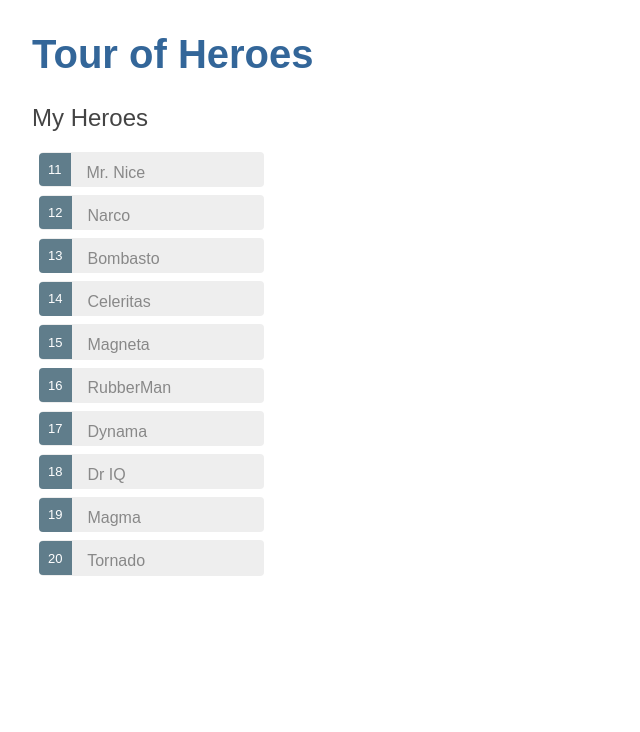
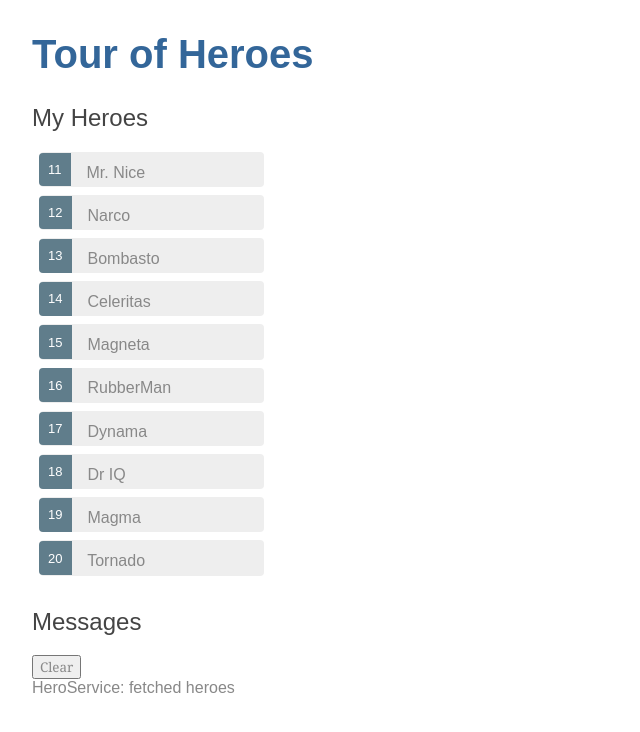
Before and after one commit to pawptart/Tour-of-Heroes, an Angular app: page / in a window 1280 px wide. Shown: the top 732 px of the page, without its empty margins (0-640 px from the left). Built offline with nearby package versions, Linux system fonts and the light colour scheme.

Commit message:
Added message logging

```diff
--- a/src/app/app.component.html
+++ b/src/app/app.component.html
@@ -1,2 +1,3 @@
 <h1>{{title}}</h1>
 <app-heroes></app-heroes>
+<app-messages></app-messages>
--- a/src/app/app.module.ts
+++ b/src/app/app.module.ts
@@ -5,12 +5,14 @@
 import { AppComponent } from './app.component';
 import { HeroesComponent } from './heroes/heroes.component';
 import { HeroDetailComponent } from './hero-detail/hero-detail.component';
+import { MessagesComponent } from './messages/messages.component';
 
 @NgModule({
   declarations: [
     AppComponent,
     HeroesComponent,
-    HeroDetailComponent
+    HeroDetailComponent,
+    MessagesComponent
   ],
   imports: [
     BrowserModule,
--- a/src/app/hero.service.ts
+++ b/src/app/hero.service.ts
@@ -2,15 +2,18 @@
 import { Hero } from './hero';
 import { HEROES } from './mock-heroes';
 import { Observable, of } from 'rxjs';
+import { MessageService } from './message.service';
 
 @Injectable({
   providedIn: 'root'
 })
 export class HeroService {
 
+  constructor(private messageService: MessageService) { }
+
   getHeroes(): Observable<Hero[]> {
+    this.messageService.add('HeroService: fetched heroes');
     return of(HEROES);
   }
 
-  constructor() { }
 }
--- a/src/app/heroes/heroes.component.ts
+++ b/src/app/heroes/heroes.component.ts
@@ -1,5 +1,6 @@
 import { Component, OnInit } from '@angular/core';
 import { HeroService } from '../hero.service';
+import { Hero } from '../hero';
 
 @Component({
   selector: 'app-heroes',
@@ -11,6 +12,7 @@
   heroes: Hero[];
 
   selectedHero: Hero;
+
   onSelect(hero: Hero): void {
     this.selectedHero = hero;
   }
--- /dev/null
+++ b/src/app/message.service.ts
@@ -0,0 +1,18 @@
+import { Injectable } from '@angular/core';
+
+@Injectable({
+  providedIn: 'root'
+})
+export class MessageService {
+
+  messages: string[] = [];
+
+  add(message: string) {
+    this.messages.push(message);
+  }
+
+  clear() {
+    this.messages = [];
+  }
+
+}
--- /dev/null
+++ b/src/app/messages/messages.component.html
@@ -0,0 +1,7 @@
+<div *ngIf="messageService.messages.length">
+
+  <h2>Messages</h2>
+  <button class="clear"
+    (click)="messageService.clear()">Clear</button>
+  <div *ngFor="let message of messageService.messages"> {{message}} </div>
+</div>
--- /dev/null
+++ b/src/app/messages/messages.component.ts
@@ -0,0 +1,16 @@
+import { Component, OnInit } from '@angular/core';
+import { MessageService } from '../message.service';
+
+@Component({
+  selector: 'app-messages',
+  templateUrl: './messages.component.html',
+  styleUrls: ['./messages.component.css']
+})
+export class MessagesComponent implements OnInit {
+
+  constructor(public messageService: MessageService) { }
+
+  ngOnInit() {
+  }
+
+}
```
Also changed, not shown: src/app/messages/messages.component.css (added), 2 other files (tests, documents, lock files or other folders).
